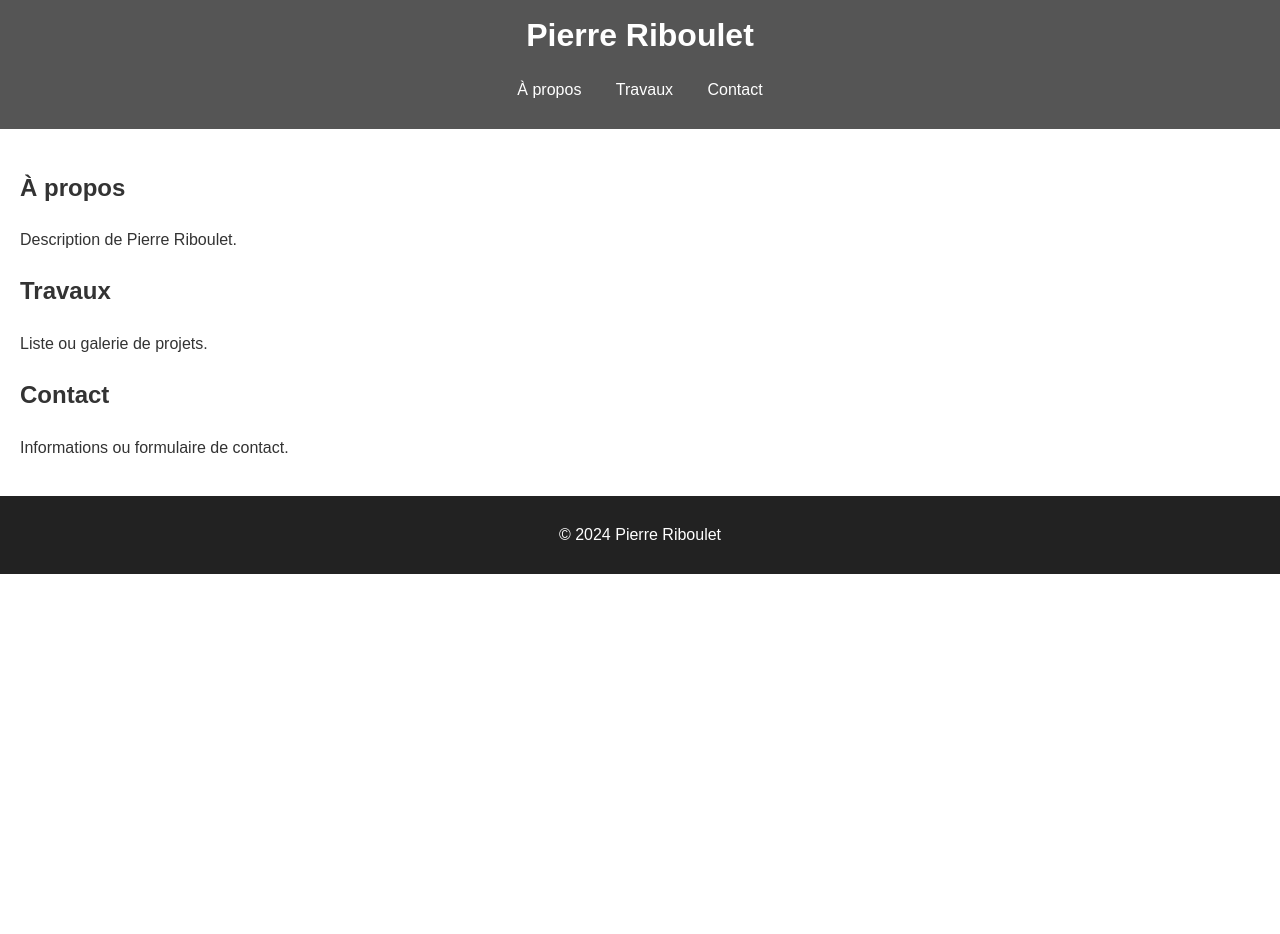
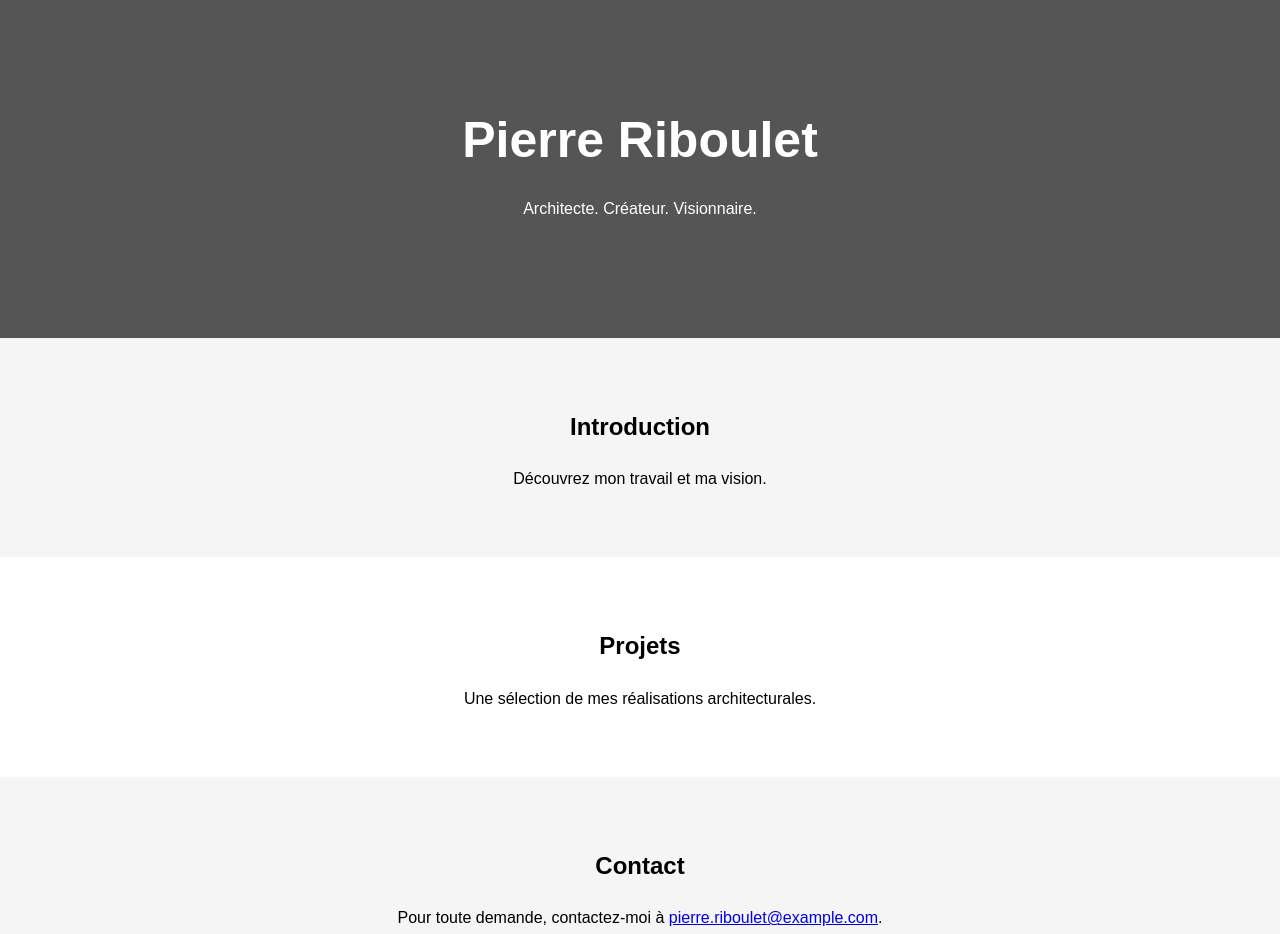
Before and after one commit to Pierre-Riboulet/portfolio, a plain HTML site: page index.html in a window 1280 px wide. Shown: the top 934 px of the page. Before the commit the page ends 800 px from the top, so only its background shows below. Drawn offline with Linux system fonts and the light colour scheme.

Commit message:
Update index.html

```diff
--- a/index.html
+++ b/index.html
@@ -5,34 +5,55 @@
   <meta name="viewport" content="width=device-width, initial-scale=1.0">
   <title>Pierre Riboulet</title>
   <link rel="stylesheet" href="style.css">
+  <style>
+    body {
+      margin: 0;
+      font-family: Arial, sans-serif;
+      background: #fff;
+      color: #000;
+    }
+    header {
+      text-align: center;
+      padding: 100px 20px;
+    }
+    header h1 {
+      font-size: 50px;
+      margin: 0;
+    }
+    section {
+      padding: 50px 20px;
+      text-align: center;
+    }
+    section:nth-child(even) {
+      background: #f5f5f5;
+    }
+    footer {
+      text-align: center;
+      padding: 20px;
+      background: #333;
+      color: #fff;
+    }
+  </style>
 </head>
 <body>
   <header>
     <h1>Pierre Riboulet</h1>
-        <nav>
-            <ul>
-                <li><a href="#about">À propos</a></li>
-                <li><a href="#works">Travaux</a></li>
-                <li><a href="#contact">Contact</a></li>
-            </ul>
-        </nav>
+    <p>Architecte. Créateur. Visionnaire.</p>
   </header>
-    <main>
-        <section id="about">
-            <h2>À propos</h2>
-            <p>Description de Pierre Riboulet.</p>
+  <section>
+    <h2>Introduction</h2>
+    <p>Découvrez mon travail et ma vision.</p>
   </section>
-        <section id="works">
-            <h2>Travaux</h2>
-            <p>Liste ou galerie de projets.</p>
+  <section>
+    <h2>Projets</h2>
+    <p>Une sélection de mes réalisations architecturales.</p>
   </section>
-        <section id="contact">
+  <section>
     <h2>Contact</h2>
-            <p>Informations ou formulaire de contact.</p>
+    <p>Pour toute demande, contactez-moi à <a href="mailto:pierre.riboulet@example.com">pierre.riboulet@example.com</a>.</p>
   </section>
-    </main>
   <footer>
-        <p>© 2024 Pierre Riboulet</p>
+    <p>&copy; 2024 Pierre Riboulet</p>
   </footer>
 </body>
 </html>
```
Lines whose indentation alone changed are shown as unchanged.
